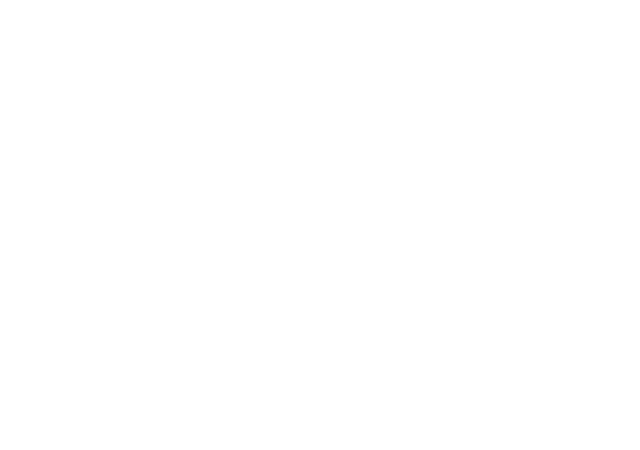
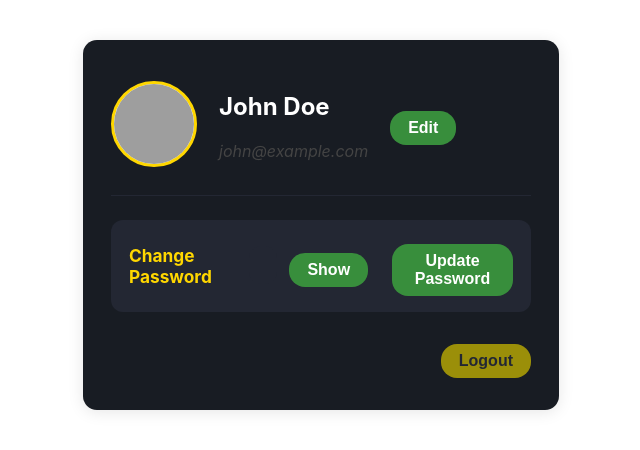
Before and after one commit to Umayangani/Travel-Guider, a React (Create React App) app in the folder frontend/: page /profile in a window 1280 px wide. Before the commit this address had no page. Shown: the top 450 px of the page, without its empty margins (319-959 px from the left). Built offline with nearby package versions, Linux system fonts and the light colour scheme; grey boxes are pictures that could not be loaded.

Commit message:
feat: Add user profile functionality with profile dropdown and editing capabilities

```diff
--- a/frontend/src/App.js
+++ b/frontend/src/App.js
@@ -29,6 +29,7 @@ import UserBody from './User/UserBody';
 import UpcomingEvents from './User/UpcomingEvents';
 import FloatingIcon from './User/FloatingIcon';
 import ChatPage from './User/ChatPage';
+import UserProfile from "./User/UserProfile";
 
 function App() {
   const [activeModal, setActiveModal] = useState(null);
@@ -85,6 +86,7 @@ function App() {
         {/* User route: HeaderUser and Footer for user page */}
         <Route path="/user" element={<UserPage />} />
         <Route path="/user/chat" element={<ChatPage />} />
+        <Route path="/profile" element={<UserProfile />} />
       </Routes>
     </Router>
   );
--- a/frontend/src/Header/HeaderHome.js
+++ b/frontend/src/Header/HeaderHome.js
@@ -1,4 +1,5 @@
 import "./HeaderHome.css";
+import ProfileDropdown from "./ProfileDropdown";
 
 function HeaderHome({ onNavigate }) {
   const handleUserClick = (e) => {
@@ -27,6 +28,7 @@ function HeaderHome({ onNavigate }) {
         <a href="#" onClick={handleUserClick}>
           <img src="/icons/user.svg" alt="User Icon" className="user-icon" />
         </a>
+        <ProfileDropdown />
       </div>
     </header>
   );
--- a/frontend/src/Header/HeaderUser.js
+++ b/frontend/src/Header/HeaderUser.js
@@ -1,4 +1,3 @@
-
 import React, { useState, useEffect, useRef } from "react";
 import ReactDOM from "react-dom";
 import "./HeaderUser.css";
@@ -25,6 +24,14 @@ function HeaderUser({ userName = "User", onNavigate = () => {}, onLogout = () =>
   }, []);
 
   const toggleDropdown = () => setDropdownOpen((open) => !open);
+
+  const navigateTo = (route) => {
+    if (route === "profile") {
+      window.location.href = "/profile";
+    } else {
+      onNavigate(route);
+    }
+  };
 
   // Close dropdown on outside click
   useEffect(() => {
@@ -116,10 +123,10 @@ function HeaderUser({ userName = "User", onNavigate = () => {}, onLogout = () =>
               border: '1px solid rgba(255,255,255,0.08)'
             }}
           >
-            <button onClick={() => { setDropdownOpen(false); onNavigate("profile"); }}>Profile</button>
-            <button onClick={() => { setDropdownOpen(false); onNavigate("ongoing-trips"); }}>Ongoing Trips</button>
-            <button onClick={() => { setDropdownOpen(false); onNavigate("history"); }}>History</button>
-            <button onClick={() => { setDropdownOpen(false); onNavigate("explore-history"); }}>Explore History</button>
+            <button onClick={() => { setDropdownOpen(false); navigateTo("profile"); }}>Profile</button>
+            <button onClick={() => { setDropdownOpen(false); navigateTo("ongoing-trips"); }}>Ongoing Trips</button>
+            <button onClick={() => { setDropdownOpen(false); navigateTo("history"); }}>History</button>
+            <button onClick={() => { setDropdownOpen(false); navigateTo("explore-history"); }}>Explore History</button>
             <button onClick={() => {
               setDropdownOpen(false);
               onLogout();
--- /dev/null
+++ b/frontend/src/Header/ProfileDropdown.css
@@ -0,0 +1,58 @@
+/* Profile dropdown - dark theme, gold/green accents */
+.profile-dropdown-container {
+  position: relative;
+  display: inline-block;
+}
+.profile-dropdown-trigger {
+  display: flex;
+  align-items: center;
+  gap: 10px;
+  cursor: pointer;
+  padding: 6px 12px;
+  border-radius: 18px;
+  background: #232733;
+  color: #fff;
+  transition: background 0.2s;
+}
+.profile-dropdown-trigger:hover {
+  background: #388e3c;
+}
+.profile-dropdown-avatar {
+  width: 36px;
+  height: 36px;
+  border-radius: 50%;
+  object-fit: cover;
+  border: 2px solid #ffd700;
+  background: #fff;
+}
+.profile-dropdown-name {
+  font-weight: 600;
+  font-size: 1rem;
+}
+.profile-dropdown-menu {
+  position: absolute;
+  top: 48px;
+  right: 0;
+  background: #232733;
+  border-radius: 14px;
+  box-shadow: 0 2px 12px rgba(0,0,0,0.10);
+  min-width: 160px;
+  z-index: 100;
+  display: flex;
+  flex-direction: column;
+  padding: 8px 0;
+}
+.profile-dropdown-menu button {
+  background: none;
+  color: #fff;
+  border: none;
+  text-align: left;
+  padding: 10px 22px;
+  font-size: 1rem;
+  cursor: pointer;
+  transition: background 0.2s, color 0.2s;
+}
+.profile-dropdown-menu button:hover {
+  background: #ffd700;
+  color: #232733;
+}
--- /dev/null
+++ b/frontend/src/Header/ProfileDropdown.js
@@ -0,0 +1,37 @@
+import React, { useState } from "react";
+import { useNavigate } from "react-router-dom";
+import "./ProfileDropdown.css";
+
+export default function ProfileDropdown() {
+  const [open, setOpen] = useState(false);
+  const navigate = useNavigate();
+  const user = {
+    name: "John Doe",
+    avatar: "https://i.pravatar.cc/100?img=3",
+  };
+
+  return (
+    <div className="profile-dropdown-container">
+      <div className="profile-dropdown-trigger" onClick={() => setOpen((v) => !v)}>
+        <img src={user.avatar} alt="avatar" className="profile-dropdown-avatar" />
+        <span className="profile-dropdown-name">{user.name}</span>
+      </div>
+      {open && (
+        <div className="profile-dropdown-menu">
+          <button onClick={() => { setOpen(false); navigate("/profile"); }}>
+            Profile
+          </button>
+          <button onClick={() => { setOpen(false); navigate("/profile"); }}>
+            Edit Details
+          </button>
+          <button onClick={() => { setOpen(false); navigate("/profile"); }}>
+            Change Password
+          </button>
+          <button onClick={() => { setOpen(false); /* handle logout */ }}>
+            Logout
+          </button>
+        </div>
+      )}
+    </div>
+  );
+}
--- /dev/null
+++ b/frontend/src/User/UserProfile.css
@@ -0,0 +1,97 @@
+/* User Profile UI - dark theme with gold/green accents */
+.profile-container {
+  max-width: 420px;
+  margin: 40px auto;
+  background: #181c23;
+  border-radius: 14px;
+  box-shadow: 0 2px 16px rgba(0,0,0,0.10);
+  padding: 32px 28px;
+  color: #fff;
+  display: flex;
+  flex-direction: column;
+  gap: 24px;
+}
+.profile-header {
+  display: flex;
+  align-items: center;
+  gap: 22px;
+  border-bottom: 1.5px solid #232733;
+  padding-bottom: 18px;
+}
+.profile-avatar {
+  width: 80px;
+  height: 80px;
+  border-radius: 50%;
+  object-fit: cover;
+  border: 3px solid #ffd700;
+  background: #fff;
+}
+.profile-edit-btn, .profile-save-btn, .profile-logout-btn, .profile-show-btn {
+  background: #388e3c;
+  color: #fff;
+  border: none;
+  border-radius: 16px;
+  padding: 8px 18px;
+  font-weight: 600;
+  font-size: 1rem;
+  cursor: pointer;
+  margin-top: 8px;
+  transition: background 0.2s, color 0.2s;
+}
+.profile-edit-btn:hover, .profile-save-btn:hover, .profile-logout-btn:hover, .profile-show-btn:hover {
+  background: #ffd700;
+  color: #232733;
+}
+.profile-edit-section {
+  display: flex;
+  flex-direction: column;
+  gap: 14px;
+}
+.profile-input {
+  background: #232733;
+  color: #fff;
+  border: none;
+  border-radius: 12px;
+  padding: 10px 14px;
+  font-size: 1rem;
+  margin-top: 6px;
+  margin-bottom: 8px;
+}
+.profile-password-section {
+  display: flex;
+  align-items: center;
+  gap: 12px;
+  background: #232733;
+  border-radius: 12px;
+  padding: 16px 18px;
+}
+.profile-password-section h3 {
+  margin: 0 12px 0 0;
+  font-size: 1.08rem;
+  color: #ffd700;
+}
+.profile-password-input {
+  flex: 1;
+  min-width: 120px;
+  width: 100%;
+  background: #232733;
+  color: #fff;
+  border: none;
+  border-radius: 12px;
+  padding: 10px 14px;
+  font-size: 1rem;
+  margin-top: 6px;
+  margin-bottom: 8px;
+}
+.profile-actions {
+  display: flex;
+  justify-content: flex-end;
+}
+.profile-logout-btn {
+  background: #9b8f09;
+  color: #232733;
+}
+.profile-logout-btn:hover {
+  background: #388e3c;
+  color: #fff;
+}
--- /dev/null
+++ b/frontend/src/User/UserProfile.js
@@ -0,0 +1,85 @@
+import React, { useState } from "react";
+import "./UserProfile.css";
+
+const initialUser = {
+  name: "John Doe",
+  email: "john@example.com",
+  avatar: "https://i.pravatar.cc/100?img=3",
+};
+
+export default function UserProfile() {
+  const [user, setUser] = useState(initialUser);
+  const [editing, setEditing] = useState(false);
+  const [password, setPassword] = useState("");
+  const [showPassword, setShowPassword] = useState(false);
+
+  const handleEdit = () => setEditing(true);
+  const handleSave = () => setEditing(false);
+  const handleChange = (e) => {
+    setUser({ ...user, [e.target.name]: e.target.value });
+  };
+  const handlePasswordChange = (e) => setPassword(e.target.value);
+
+  return (
+    <div className="profile-container">
+      <div className="profile-header">
+        <img src={user.avatar} alt="avatar" className="profile-avatar" />
+        <div>
+          <h2>{user.name}</h2>
+          <p>{user.email}</p>
+        </div>
+        <button className="profile-edit-btn" onClick={handleEdit}>
+          Edit
+        </button>
+      </div>
+      {editing && (
+        <div className="profile-edit-section">
+          <label>
+            Name
+            <input
+              name="name"
+              value={user.name}
+              onChange={handleChange}
+              className="profile-input"
+            />
+          </label>
+          <label>
+            Email
+            <input
+              name="email"
+              value={user.email}
+              onChange={handleChange}
+              className="profile-input"
+            />
+          </label>
+          <button className="profile-save-btn" onClick={handleSave}>
+            Save
+          </button>
+        </div>
+      )}
+      <div className="profile-password-section">
+        <h3>Change Password</h3>
+        <input
+          type={showPassword ? "text" : "password"}
+          value={password}
+          onChange={handlePasswordChange}
+          className="profile-input profile-password-input"
+          placeholder="New password"
+          style={{ flex: 1, minWidth: 0 }}
+        />
+        <button
+          className="profile-show-btn"
+          onClick={() => setShowPassword((v) => !v)}
+        >
+          {showPassword ? "Hide" : "Show"}
+        </button>
+        <button className="profile-save-btn" style={{ marginLeft: 12 }}>
+          Update Password
+        </button>
+      </div>
+      <div className="profile-actions">
+        <button className="profile-logout-btn">Logout</button>
+      </div>
+    </div>
+  );
+}
```
